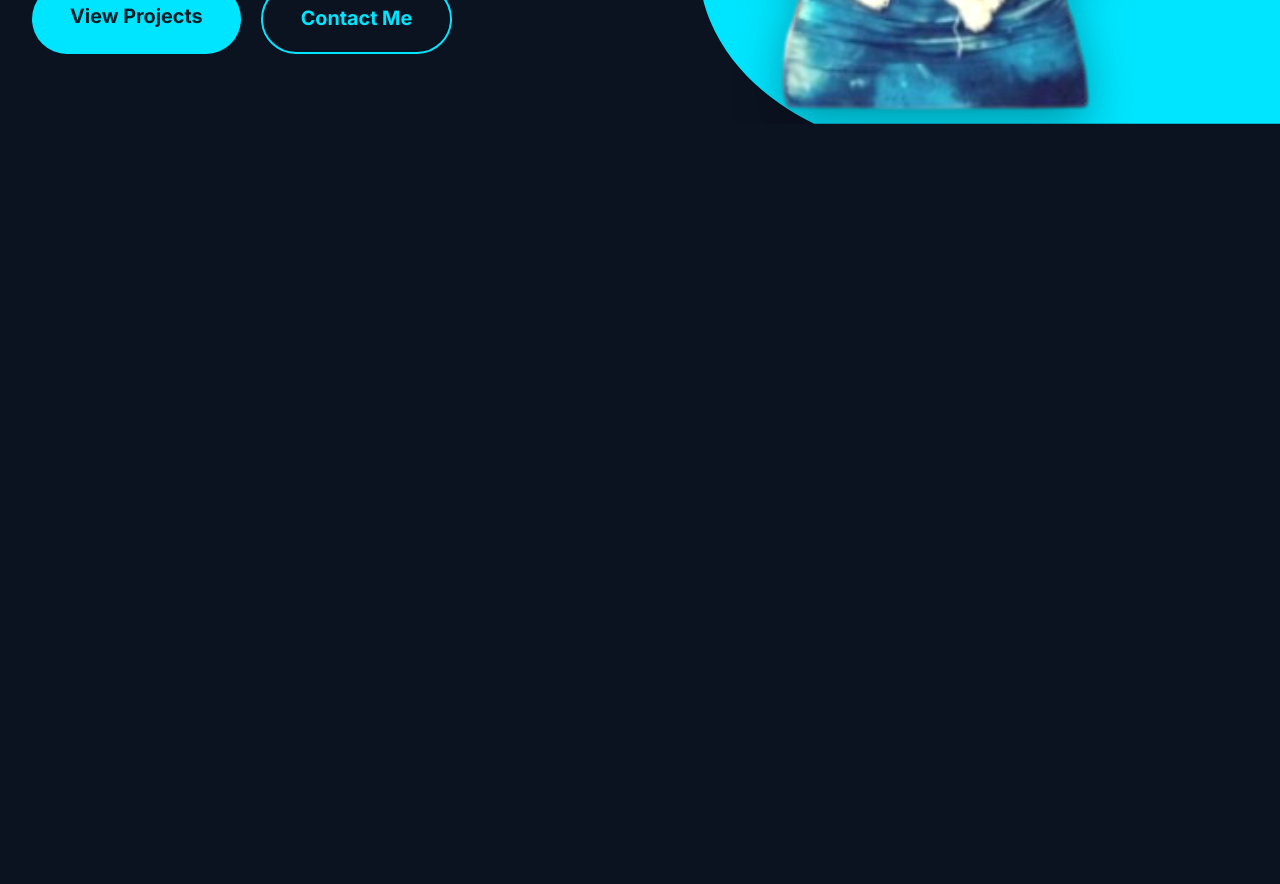
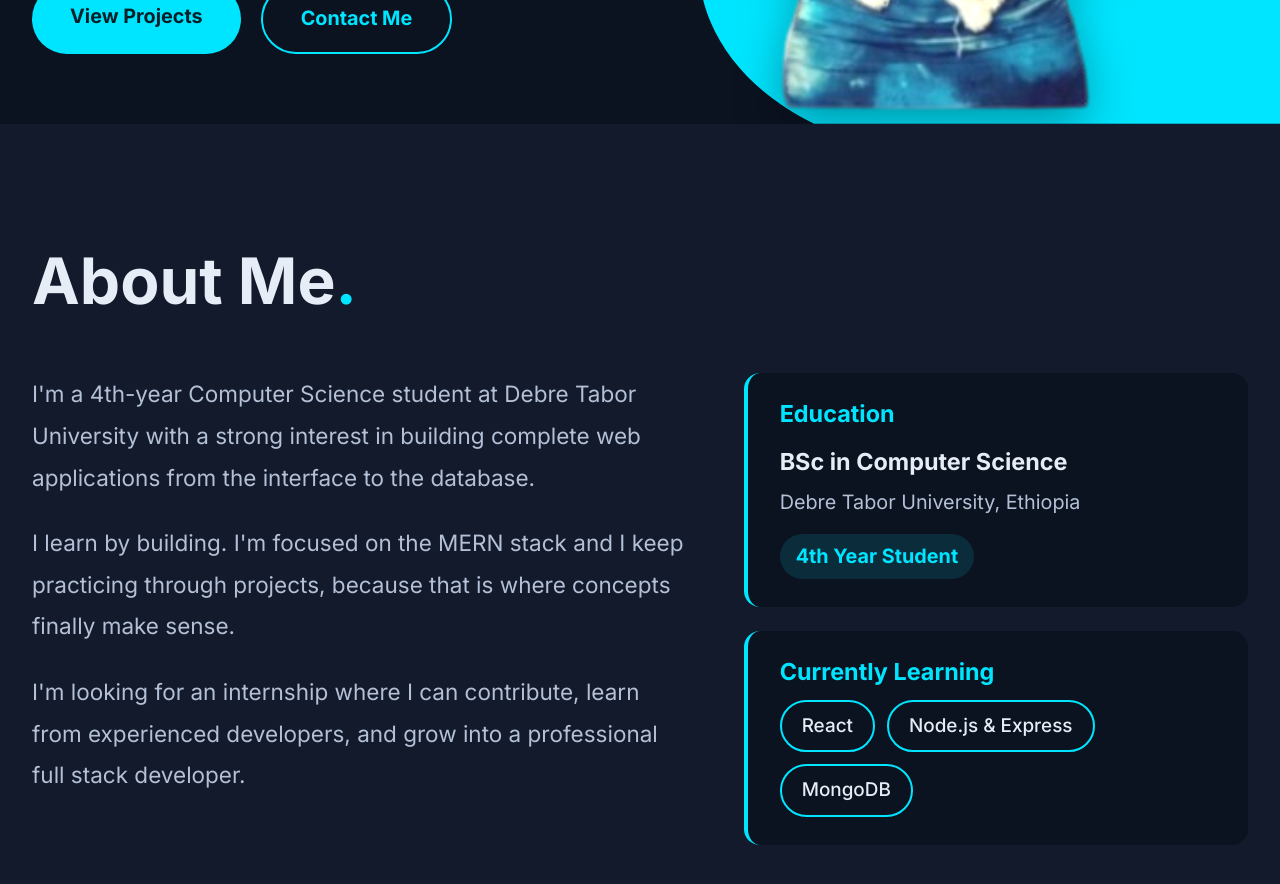
Before and after one commit to seada-moh/My-Portfolio, a React (Vite) app: page / in a window 1280 px wide. Shown: the part 740-1624 px from the top of the page. Built offline with nearby package versions, Linux system fonts and the light colour scheme.

Commit message:
feat: add About section

```diff
--- a/src/App.jsx
+++ b/src/App.jsx
@@ -1,5 +1,7 @@
 import Navbar from './components/Navbar/Navbar'
 import Hero from './components/Hero/Hero'
+import About from './components/About/About'
+
 
 function App() {
   return (
@@ -7,7 +9,7 @@ function App() {
       <Navbar />
       <main>
         <Hero />
-        <section id="about" style={{ minHeight: '100vh', paddingTop: 120 }} />
+        <About />
         <section id="projects" style={{ minHeight: '100vh', paddingTop: 120 }} />
         <section id="contact" style={{ minHeight: '100vh', paddingTop: 120 }} />
       </main>
--- /dev/null
+++ b/src/components/About/About.css
@@ -0,0 +1,103 @@
+.about {
+  padding: 120px 32px;
+  background: var(--surface);
+}
+
+.about__inner {
+  max-width: var(--max-width);
+  margin: 0 auto;
+}
+
+.about__title {
+  font-size: clamp(2.4rem, 5vw, 3.6rem);
+  margin-bottom: 56px;
+}
+
+.about__title span {
+  color: var(--accent);
+}
+
+.about__grid {
+  display: grid;
+  grid-template-columns: 1.3fr 1fr;
+  gap: 56px;
+  align-items: start;
+}
+
+.about__text p {
+  color: var(--muted);
+  font-size: 1.25rem;
+  line-height: 1.85;
+  margin-bottom: 24px;
+}
+
+.about__cards {
+  display: flex;
+  flex-direction: column;
+  gap: 24px;
+}
+
+.about__card {
+  background: var(--bg);
+  border-left: 4px solid var(--accent);
+  border-radius: 16px;
+  padding: 28px 32px;
+}
+
+.about__card h3 {
+  font-size: 1.3rem;
+  color: var(--accent);
+  margin-bottom: 14px;
+}
+
+.about__card p {
+  color: var(--muted);
+  font-size: 1.1rem;
+}
+
+.about__card .about__card-main {
+  color: var(--text);
+  font-size: 1.3rem;
+  font-weight: 600;
+  margin-bottom: 4px;
+}
+
+.about__badge {
+  display: inline-block;
+  margin-top: 14px;
+  padding: 6px 16px;
+  border-radius: 999px;
+  background: rgba(0, 229, 255, 0.12);
+  color: var(--accent) !important;
+  font-weight: 600;
+}
+
+.about__tags {
+  display: flex;
+  flex-wrap: wrap;
+  gap: 12px;
+  list-style: none;
+}
+
+.about__tags li {
+  padding: 8px 20px;
+  border: 2px solid var(--accent);
+  border-radius: 999px;
+  font-size: 1.05rem;
+  font-weight: 500;
+}
+
+@media (max-width: 800px) {
+  .about {
+    padding: 80px 20px;
+  }
+
+  .about__grid {
+    grid-template-columns: 1fr;
+    gap: 40px;
+  }
+
+  .about__text p {
+    font-size: 1.15rem;
+  }
+}
--- /dev/null
+++ b/src/components/About/About.jsx
@@ -0,0 +1,45 @@
+import { about } from '../../data/about'
+import './About.css'
+
+function About() {
+  const { title, paragraphs, education, learning } = about
+
+  return (
+    <section id="about" className="about">
+      <div className="about__inner">
+        <h2 className="about__title">
+          {title}
+          <span>.</span>
+        </h2>
+
+        <div className="about__grid">
+          <div className="about__text">
+            {paragraphs.map((text) => (
+              <p key={text}>{text}</p>
+            ))}
+          </div>
+
+          <div className="about__cards">
+            <article className="about__card">
+              <h3>Education</h3>
+              <p className="about__card-main">{education.degree}</p>
+              <p>{education.school}, {education.place}</p>
+              <p className="about__badge">{education.status}</p>
+            </article>
+
+            <article className="about__card">
+              <h3>Currently Learning</h3>
+              <ul className="about__tags">
+                {learning.map((item) => (
+                  <li key={item}>{item}</li>
+                ))}
+              </ul>
+            </article>
+          </div>
+        </div>
+      </div>
+    </section>
+  )
+}
+
+export default About
--- /dev/null
+++ b/src/data/about.js
@@ -0,0 +1,15 @@
+export const about = {
+  title: 'About Me',
+  paragraphs: [
+    "I'm a 4th-year Computer Science student at Debre Tabor University with a strong interest in building complete web applications from the interface to the database.",
+    "I learn by building. I'm focused on the MERN stack and I keep practicing through projects, because that is where concepts finally make sense.",
+    "I'm looking for an internship where I can contribute, learn from experienced developers, and grow into a professional full stack developer.",
+  ],
+  education: {
+    degree: 'BSc in Computer Science',
+    school: 'Debre Tabor University',
+    place: 'Ethiopia',
+    status: '4th Year Student',
+  },
+  learning: ['React', 'Node.js & Express', 'MongoDB'],
+}
```
